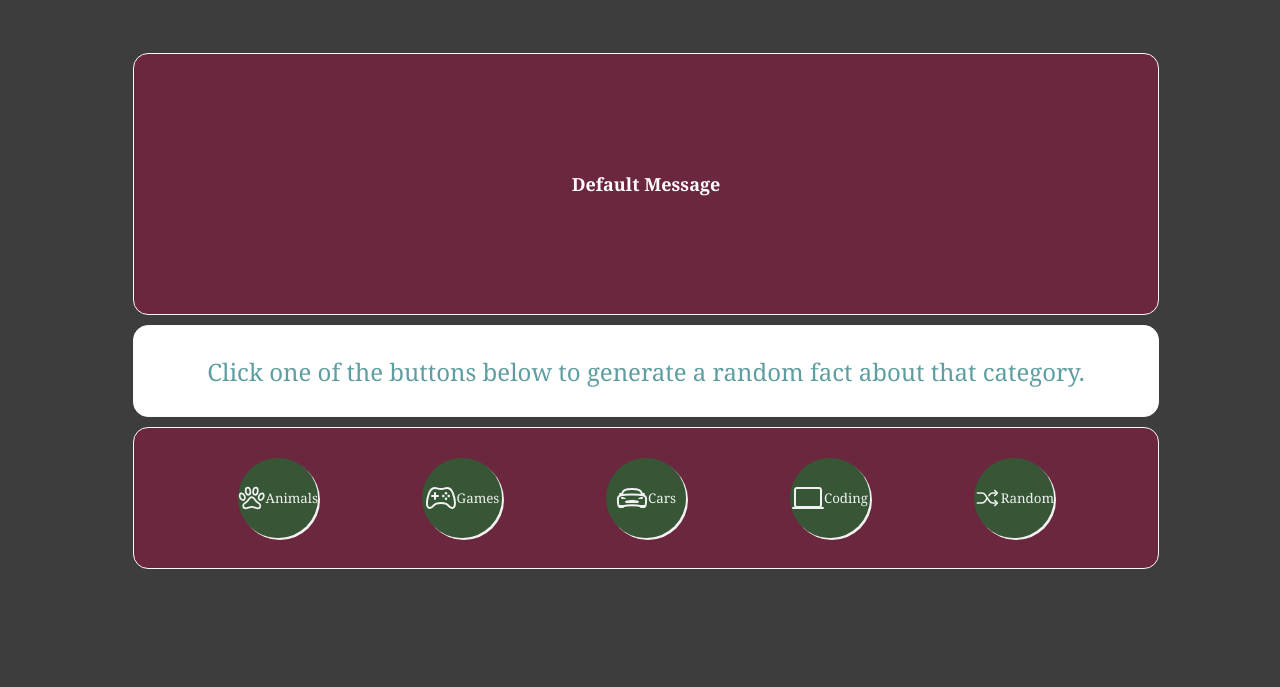
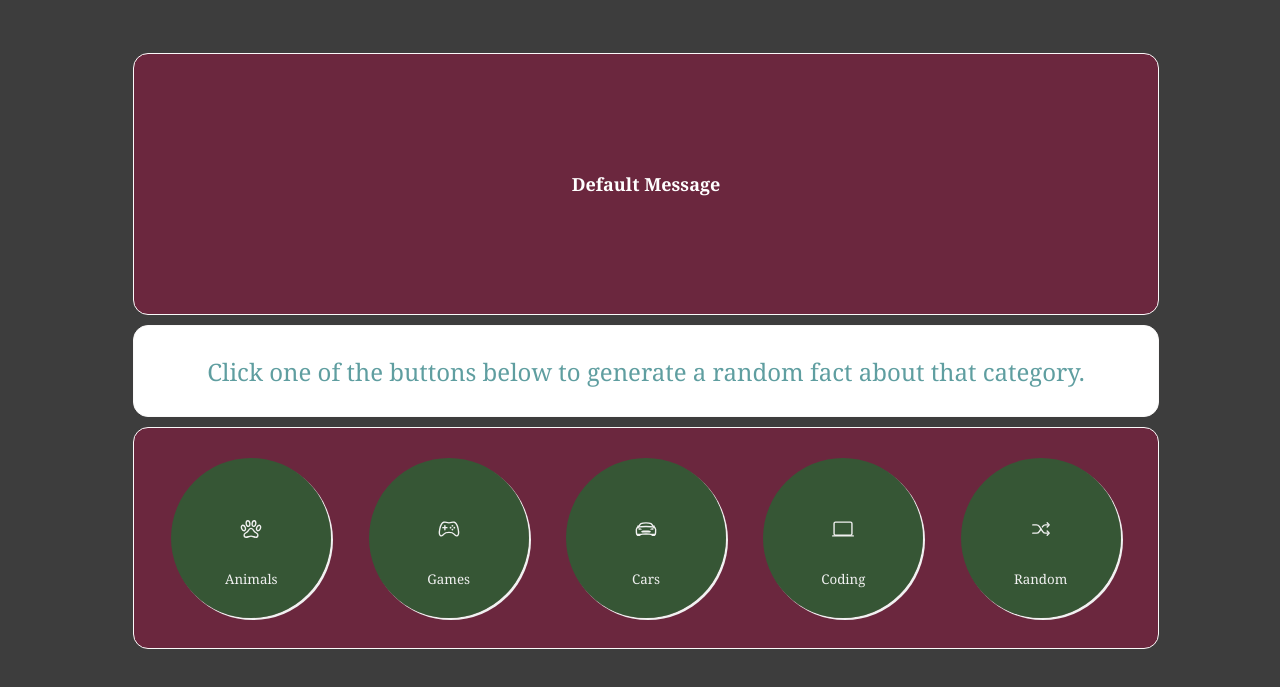
Before and after one commit to Bialzabub89/Mixed-Messages, a plain HTML site: page main/index.html in a window 1280 px wide. Shown: the part 179-866 px from the top of the page. Drawn offline with nearby package versions, Linux system fonts and the light colour scheme.

Commit message:
changed button css

```diff
--- a/main/index.html
+++ b/main/index.html
@@ -24,11 +24,26 @@
 		<section id="selector">
 			<!-- each button will generate a random fact of that category -->
 			<!-- Buttons given new class and icons added. -->
-			<button type="button" class="rounded-button" id="animals"><ion-icon name="paw-outline" size="large"></ion-icon>Animals</button>
-			<button type="button" class="rounded-button" id="games"><ion-icon name="game-controller-outline" size="large"></ion-icon>Games</button>
-			<button type="button" class="rounded-button" id="cars"><ion-icon name="car-sport-outline" size="large"></ion-icon>Cars</button>
-			<button type="button" class="rounded-button" id="programming"><ion-icon name="laptop-outline" size="large"></ion-icon>Coding</button>
-			<button type="button" class="rounded-button" id="random"><ion-icon name="shuffle-outline" size="large" ></ion-icon>Random</button>
+			<button type="button" class="rounded-button" id="animals">
+				<ion-icon name="paw-outline"></ion-icon>
+				Animals
+			</button>
+			<button type="button" class="rounded-button" id="games">
+				<ion-icon name="game-controller-outline"></ion-icon>
+				Games
+			</button>
+			<button type="button" class="rounded-button" id="cars">
+				<ion-icon name="car-sport-outline"></ion-icon>
+				Cars
+			</button>
+			<button type="button" class="rounded-button" id="programming">
+				<ion-icon name="laptop-outline"></ion-icon>
+				Coding
+			</button>
+			<button type="button" class="rounded-button" id="random">
+				<ion-icon name="shuffle-outline"></ion-icon>
+				Random
+			</button>
 		</section>
 		<!-- input new section here with a header for the section and a randomiser button. we can work on the inputs when were back together i think it comes up next on your course. making websites accessible module i think it is.-->
 	</main>
--- a/main/styles.css
+++ b/main/styles.css
@@ -62,11 +62,12 @@ section h4{
 
 /* Changes Made to add icons and colour changes on hover, color changed also */
 button{
-    width: 80px;
-    height: 80px;
+    width: 160px;
+    height: 160px;
     background-color: #00872d7e;
     color: rgb(241, 241, 241);
     display: flex;
+    flex-flow: column;
     align-items: center;
     justify-content: center;
     cursor: pointer;
@@ -76,6 +77,9 @@ button{
     transition: background 0.2s;
     box-shadow: 2px 2px 0px
 }
+ion-icon{
+    font-size: 64px;
+}
 button:active{
     box-shadow: 0 0 0;
     transform: translate(5px, 5px);
```
